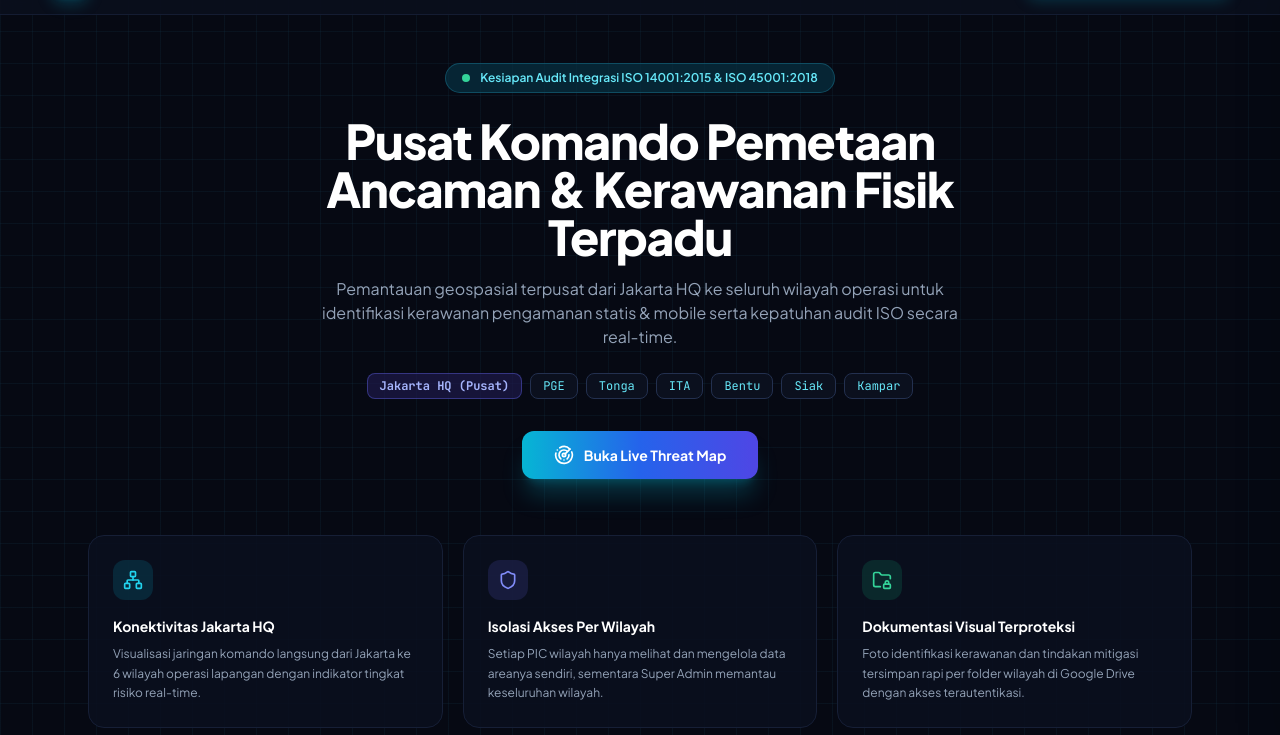
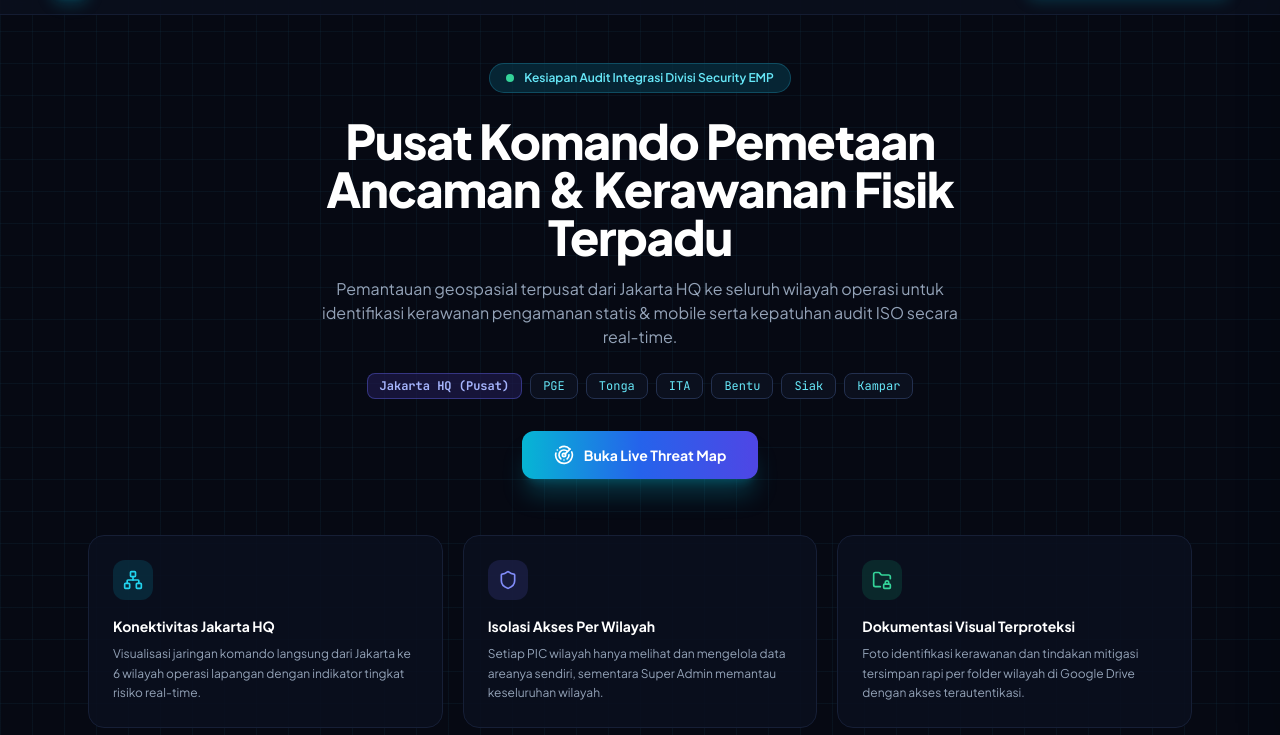
Before and after one commit to divsecuritygss-ai/assessment-secemp, a plain HTML site: page index.html in a window 1280 px wide. Shown: the part 65-800 px from the top of the page. Drawn offline with nearby package versions, Linux system fonts and the light colour scheme.

Commit message:
Update audit readiness text in index.html

```diff
--- a/index.html
+++ b/index.html
@@ -157,7 +157,7 @@ CONTEXT     : Pusat Komando Jakarta -> PGE, Tonga, ITA, Bentu, Siak, Kampar
     <main class="flex-1 max-w-6xl mx-auto px-6 py-12 flex flex-col justify-center items-center text-center">
       <div class="inline-flex items-center space-x-2.5 px-4 py-1.5 rounded-full bg-cyan-950/70 border border-cyan-800/70 text-cyan-300 text-xs font-semibold mb-6">
         <span class="w-2 h-2 rounded-full bg-emerald-400 animate-ping"></span>
-        <span>Kesiapan Audit Integrasi ISO 14001:2015 & ISO 45001:2018</span>
+        <span>Kesiapan Audit Integrasi Divisi Security EMP</span>
       </div>
 
       <h1 class="text-3xl sm:text-5xl font-extrabold text-white tracking-tight leading-tight max-w-3xl">
```
